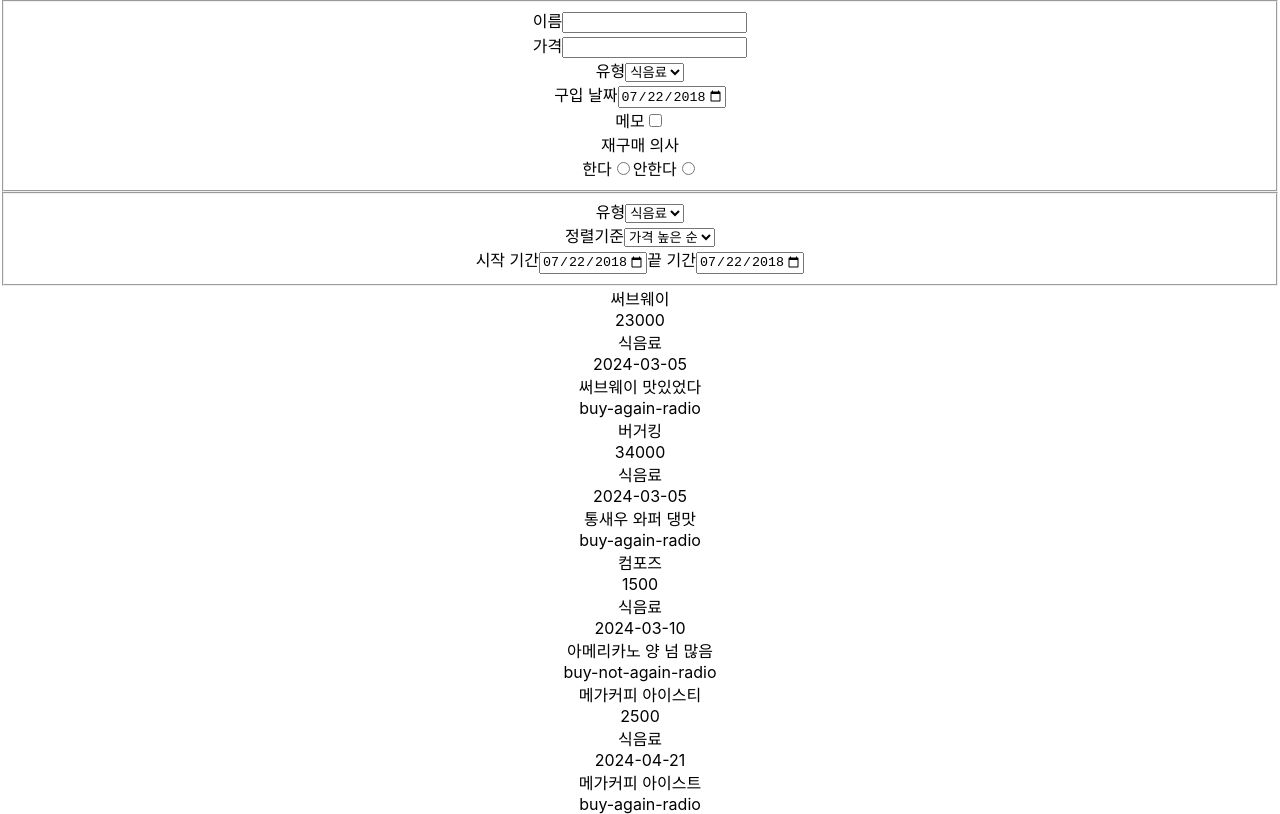
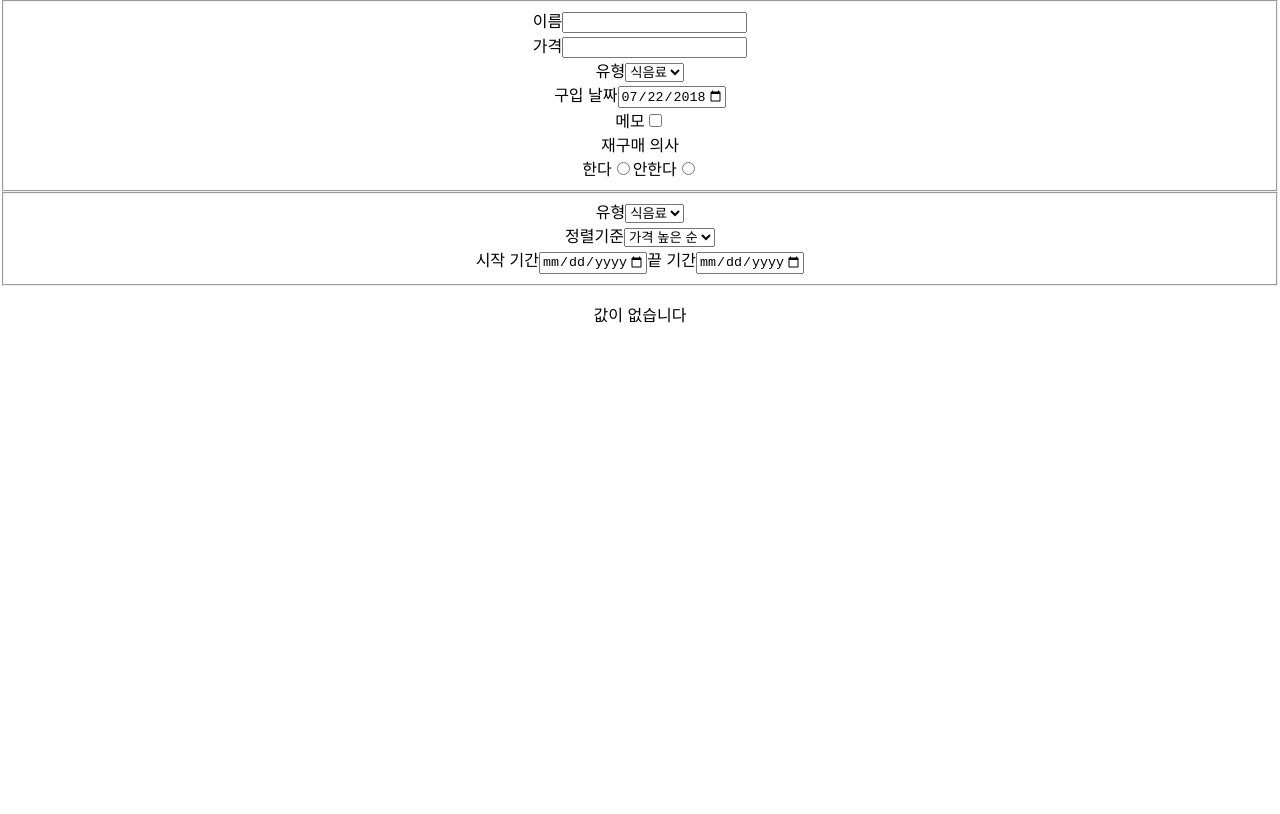
Before and after one commit to meeyoungchoi-front-dev/react-money-management, a React (Create React App) app in the folder money-management/: page / in a window 1280 px wide. Built offline with nearby package versions, Linux system fonts and the light colour scheme.

Commit message:
날짜 기준 컴포넌트에서 데이터 정렬

```diff
--- a/money-management/src/components/Money/ConsumptionList/ConsumptionDateFilter.js
+++ b/money-management/src/components/Money/ConsumptionList/ConsumptionDateFilter.js
@@ -1,13 +1,52 @@
-import React from 'react';
+import React, {useState} from 'react';
 
-const ConsumptionDateFilter = () => {
+const ConsumptionDateFilter = (props) => {
+   let newArray = [];
+   let filterConsumptionList = props.items;
+   const [dateSate, setDateState] = useState({
+    consumptionStartDate: "",
+    consumptionEndDate: "",
+   });
+
+   const startDateInputHandler = (event) => {
+        setDateState((prevState) => ({
+            ...prevState,
+            consumptionStartDate: event.target.value,
+        }));
+   };
+
+   const endDateInputHandler = (event) => {
+        setDateState((prevState) => ({
+            ...prevState,
+            consumptionEndDate: event.target.value,
+        }));
+   };
+
+   console.log("dateState:", dateSate);
+
+    // //date가 시작일과 끝일의 범위안에 있는지 확인한다
+    console.log("date:", filterConsumptionList.date);
+    console.log("dateState:", dateSate);
+    console.log("filterConsumptionList:", filterConsumptionList);
+    for (let i = 0; i < filterConsumptionList.length; i++) {
+        if (new Date(filterConsumptionList[i].date) > new Date(dateSate.consumptionStartDate) && new Date(filterConsumptionList[i].date) < new Date(dateSate.consumptionEndDate)) {
+            newArray[i] = filterConsumptionList[i];
+        }
+    }
+
+    for (let i = 0; i < newArray.length; i++) {
+        dateSate[i] = newArray[i];
+    }
+    console.log("dateState:",dateSate);
+    props.onChangeFilter(dateSate);
+
     return (
         <div>
              <div className="new-money-account-control">
                 <label for="start">시작 기간</label>
-                <input type="date" id="start" name="consumption-date" value="2018-07-22" min="2022-01-01" max="2024-04-27" />
-                <label for="start">끝 기간</label>
-                <input type="date" id="start" name="consumption-date" value="2018-07-22" min="2022-01-01" max="2024-04-27" />
+                <input type="date" id="start" name="consumptionStartDate" value={dateSate.consumptionStartDate} min="2022-01-01" max="2024-04-27" onChange={startDateInputHandler} />
+                <label for="end">끝 기간</label>
+                <input type="date" id="end" name="consumptionEndDate" value={dateSate.consumptionEndDate} min="2022-01-01" max="2024-04-27" onChange={endDateInputHandler}/>
             </div>
         </div>
     );
--- a/money-management/src/components/Money/ConsumptionList/ConsumptionList.js
+++ b/money-management/src/components/Money/ConsumptionList/ConsumptionList.js
@@ -5,14 +5,15 @@
 import ConsumptionSortFilter from './ConsumptionSortFilter';
 
 const ConsumptionList = (props) => {
-    const [filteredCategory, setFilterdCategory] = useState("식음료");
+    const [filteredCategory, setFilterdCategory] = useState("");
     const [sortedCategory, setSortedCategory] = useState("");
+    const [dateState, setDateSate] = useState("");
     const categoryFilterChangeHandler = (filteredCategory) => {
            setFilterdCategory(filteredCategory);
     };
 
-     // 필터 유형과 같은것만 먼저 보여준다
-     let filterConsumptionList = props.items.filter((consumptionList) => {
+    // 필터 유형과 같은것만 먼저 보여준다
+    let filterConsumptionList = props.items.filter((consumptionList) => {
         return consumptionList.category === filteredCategory;
     });
 
@@ -20,6 +21,11 @@
     const consumptionSortFilterChangeHandler = (sortedCategory) => {
         setSortedCategory(sortedCategory);
         console.log("sortedCategory:", sortedCategory);
+    };
+
+    const consumptionDateFilterChangeHandler = (dateState) => {
+        setDateSate(dateState);
+        console.log("dateSate:", dateState);
     };
 
     if (sortedCategory.length > 0) {
@@ -33,8 +39,11 @@
                 memo={item.memo}
                 buyAgainYesOrNo={item.buyAgainYesOrNo}
             />
-        ))
-    } else if (filterConsumptionList.length > 0) {
+
+        ));
+    }else
+
+    if (filterConsumptionList.length > 0) {
         console.log("filtering후:", filterConsumptionList);
         consumptionListContent = filterConsumptionList.map((item) => (
             <ConsumptionItem
@@ -46,7 +55,19 @@
                 buyAgainYesOrNo={item.buyAgainYesOrNo}
             />
         ))
-    };
+    } else if (dateState.length > 0)  {
+        console.log("date filtering후:", dateState);
+        consumptionListContent = dateState.map((item) => (
+            <ConsumptionItem
+                name={item.name}
+                price={item.price}
+                category={item.category}
+                date={item.date}
+                memo={item.memo}
+                buyAgainYesOrNo={item.buyAgainYesOrNo}
+            />
+        ))
+    }
 
     return (
         <div className="ConsumptionList">
@@ -55,14 +76,16 @@
                     <ConsumptionCategoryFilter
                         selected={filteredCategory}
                         onChangeFilter={categoryFilterChangeHandler}
-
                     />
                     <ConsumptionSortFilter
                          selected={sortedCategory}
                          onChangeFilter={consumptionSortFilterChangeHandler}
                          items = {filterConsumptionList}
                         />
-                    <ConsumptionDateFilter/>
+                    <ConsumptionDateFilter selected={dateState}
+                                           onChangeFilter={consumptionDateFilterChangeHandler}
+                                           items = {filterConsumptionList}
+                    />
                 </fieldset>
             </div>
             {sortedCategory.length > 0 ?
@@ -87,6 +110,17 @@
                         memo={item.memo}
                         buyAgainYesOrNo={item.buyAgainYesOrNo}
                     />
+            )) :
+            dateState.length > 0 ?
+                dateState.map(item => (
+                    <ConsumptionItem
+                        name={item.name}
+                        price={item.price}
+                        category={item.category}
+                        date={item.date}
+                        memo={item.memo}
+                        buyAgainYesOrNo={item.buyAgainYesOrNo}
+                    />
             ))
 
                 : <p>값이 없습니다</p>}
```
